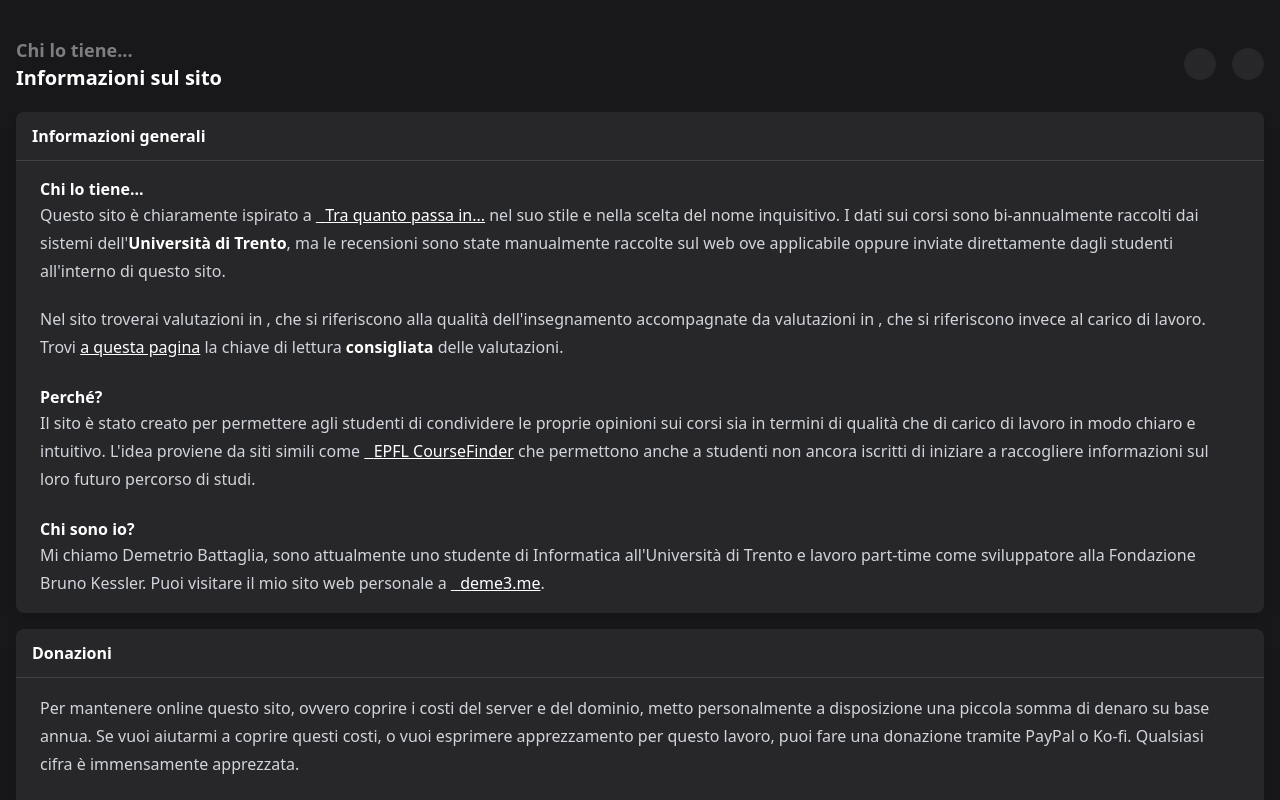
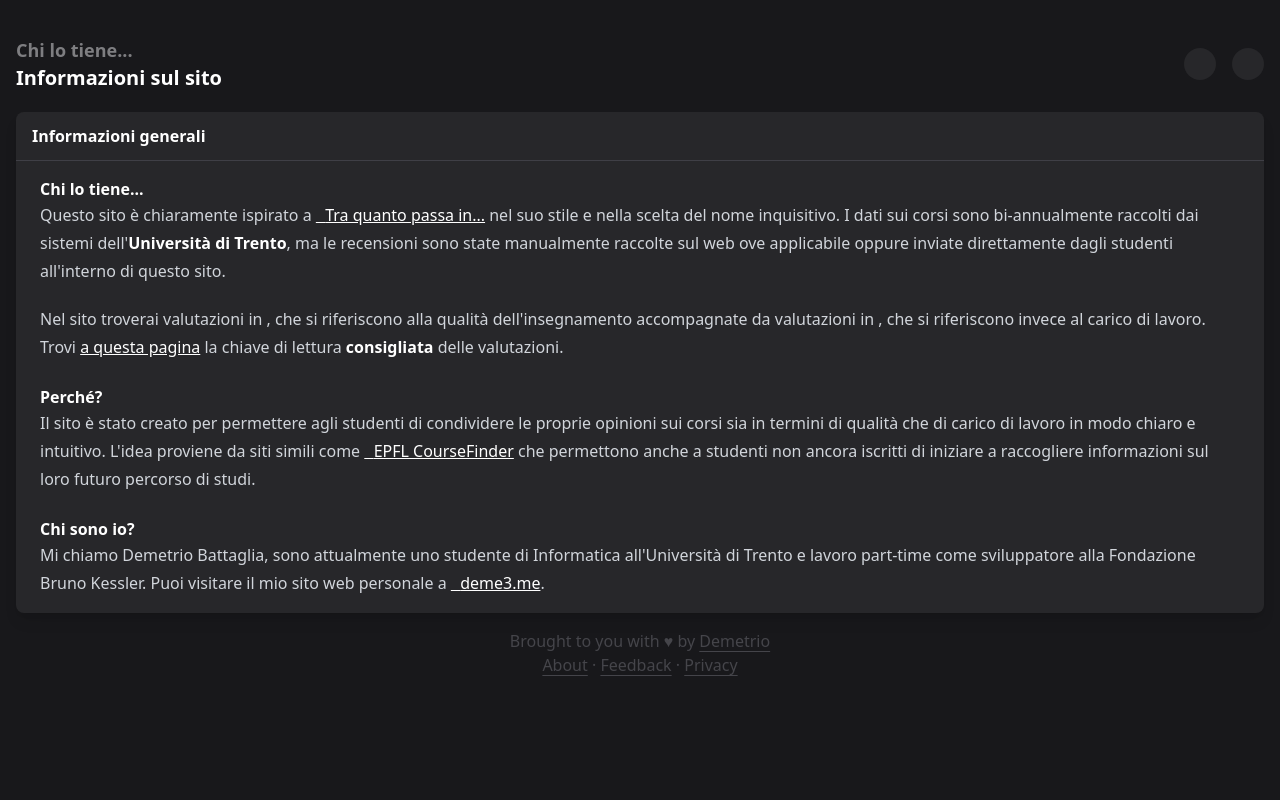
Before and after one commit to deme3/chilotiene-io, a SvelteKit app: page /info in a window 1280 px wide. Shown: the top 800 px of the page. Built offline with nearby package versions, Linux system fonts and the light colour scheme; no server answers.

Commit message:
chore: take down temporarily incomplete info sections

```diff
--- a/src/routes/info/+page.svelte
+++ b/src/routes/info/+page.svelte
@@ -56,6 +56,7 @@
 			</p>
 		</article>
 	</Accordion>
+	{#if false}
 		<Accordion title="Donazioni" noncollapsible>
 			<article class="prose prose-base prose-invert !max-w-full px-2 prose-headings:mb-0">
 				<p>
@@ -80,11 +81,11 @@
 				<p class="text-xs">
 					Si ringraziano per le donazioni: Carlotta Cisse, Azzurra Baraldi, Sara Malavasi, Matilde
 					Vecchi, Adele Luppi, Gioia Borsari, Diana Barbieri, Amelia Rinaldi, Nicole Montorsi,
-				Ludovica Cavazzuti, Diana Cavazzuti, Miriam Cavazzuti, Miriam Righi, Amelia Ferrari, Matilde
-				Rossi, Giorgia Cisse, Ludovica Neri, Alessia Garuti, Vittoria Leonardi, Marta Sala, Anita
-				Cisse, Beatrice Barbieri, Margherita Rinaldi, Diletta Venturelli, Arianna Martinelli, Greta
-				Barbieri, Camilla Montorsi, Viola Bergamini, Nicole Esposito, Arianna Reggiani, Alessia
-				Morandi, Ambra Righi, Emma Lugli, Gaia Franchini.
+					Ludovica Cavazzuti, Diana Cavazzuti, Miriam Cavazzuti, Miriam Righi, Amelia Ferrari,
+					Matilde Rossi, Giorgia Cisse, Ludovica Neri, Alessia Garuti, Vittoria Leonardi, Marta
+					Sala, Anita Cisse, Beatrice Barbieri, Margherita Rinaldi, Diletta Venturelli, Arianna
+					Martinelli, Greta Barbieri, Camilla Montorsi, Viola Bergamini, Nicole Esposito, Arianna
+					Reggiani, Alessia Morandi, Ambra Righi, Emma Lugli, Gaia Franchini.
 				</p>
 			</div>
 		</Accordion>
@@ -106,4 +107,5 @@
 				</ul>
 			</article>
 		</Accordion>
+	{/if}
 </section>
```
Lines whose indentation alone changed are shown as unchanged.
